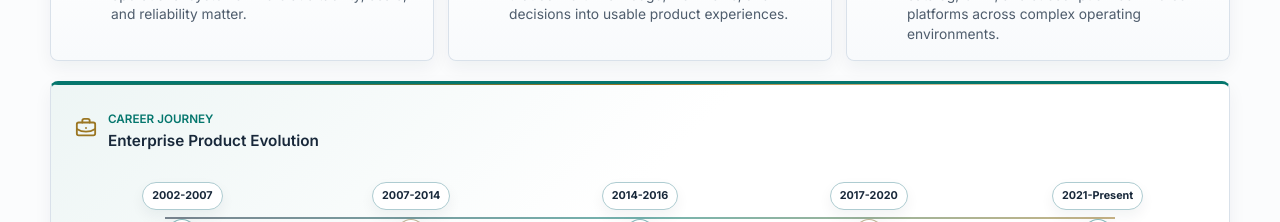
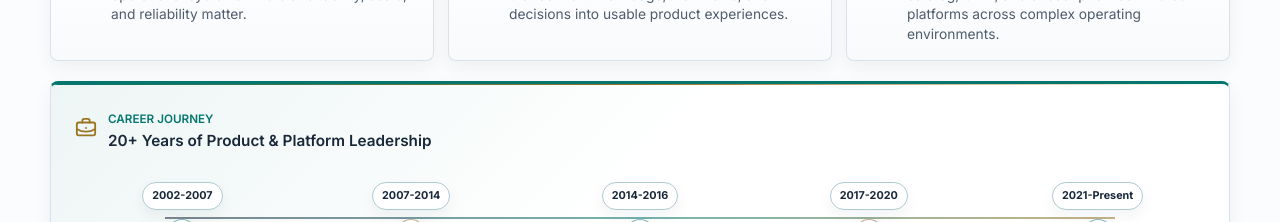
Before and after one commit to vijayshagunkumar/vijayshagunkumar.github.io, a React (Vite) app: page / in a window 1280 px wide. Shown: the part 1620-1842 px from the top of the page. Built offline with nearby package versions, Linux system fonts and the light colour scheme.

Commit message:
Clarify career journey heading

```diff
--- a/src/components/About.tsx
+++ b/src/components/About.tsx
@@ -81,7 +81,7 @@ export function About() {
             <BriefcaseBusiness size={22} />
             <div>
               <span>Career Journey</span>
-              <h3>Enterprise Product Evolution</h3>
+              <h3>20+ Years of Product & Platform Leadership</h3>
             </div>
           </div>
           <div className="journey-lane" aria-label="Career journey timeline">
```
